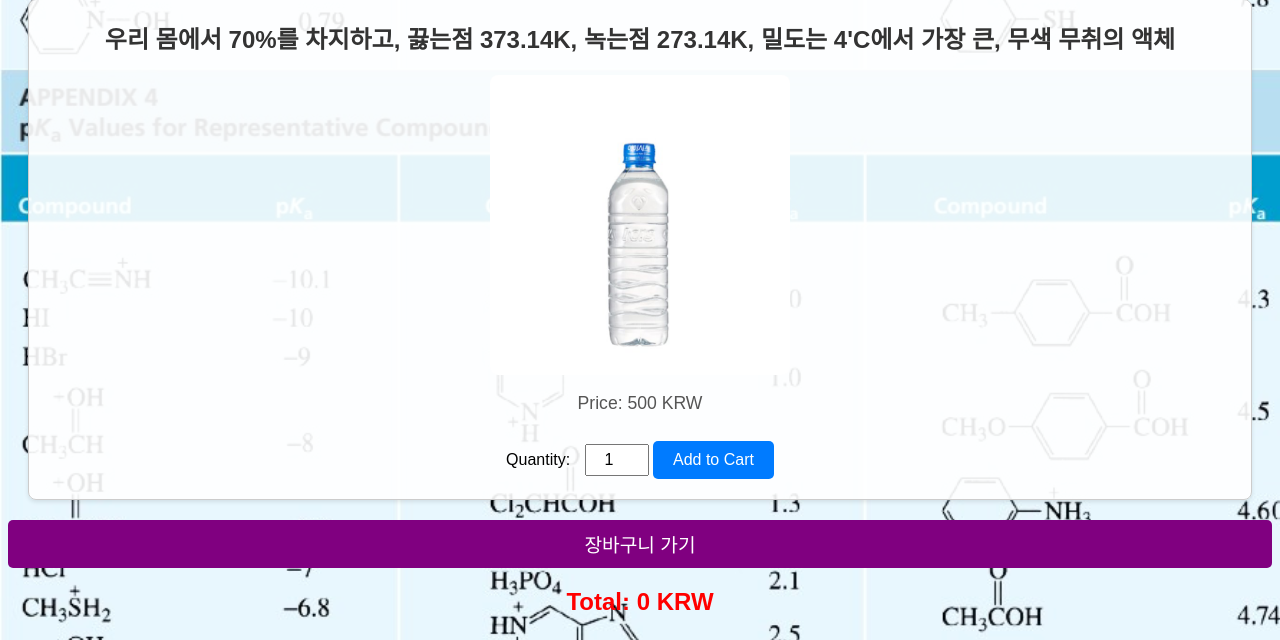
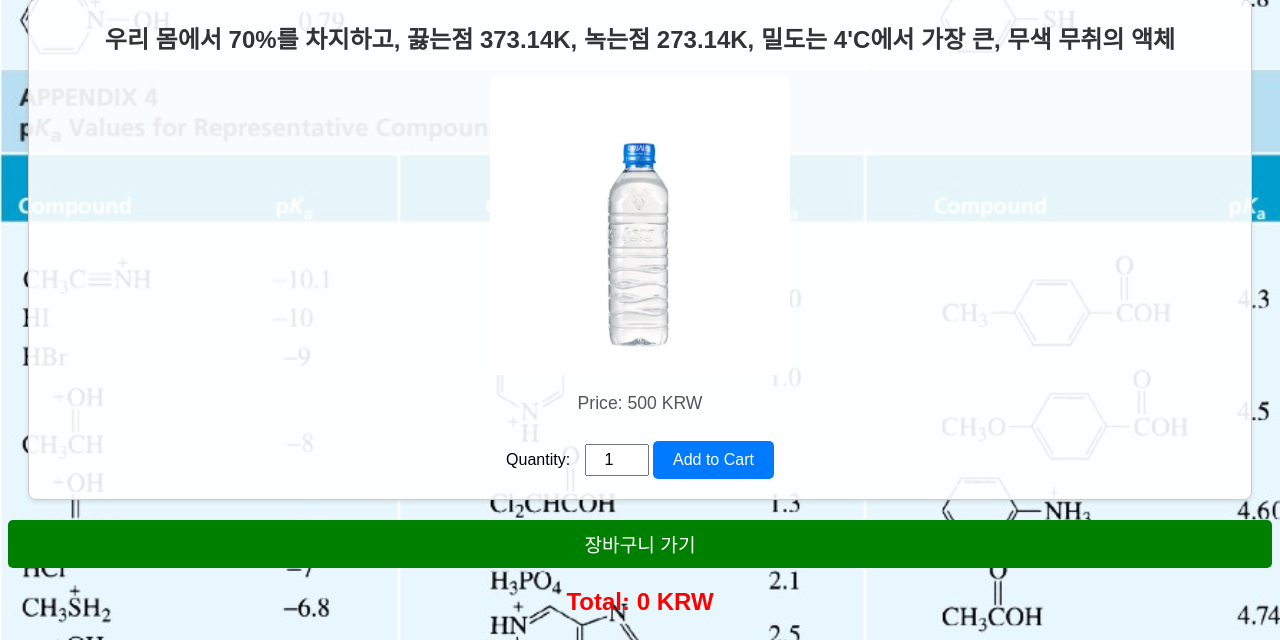
Before and after one commit to kimd0h00n/external, a Flask app: page / in a window 1280 px wide. Shown: the part 3186-3826 px from the top of the page. Run offline with Flask 2, Linux system fonts and the light colour scheme.

Commit message:
Update index.html

```diff
--- a/templates/index.html
+++ b/templates/index.html
@@ -56,7 +56,7 @@
             border-radius: 8px;
         }
         .cart-button, button {
-            background-color: purple;
+            background-color: green;
             color: white;
             border: none;
             padding: 10px 20px;
```
